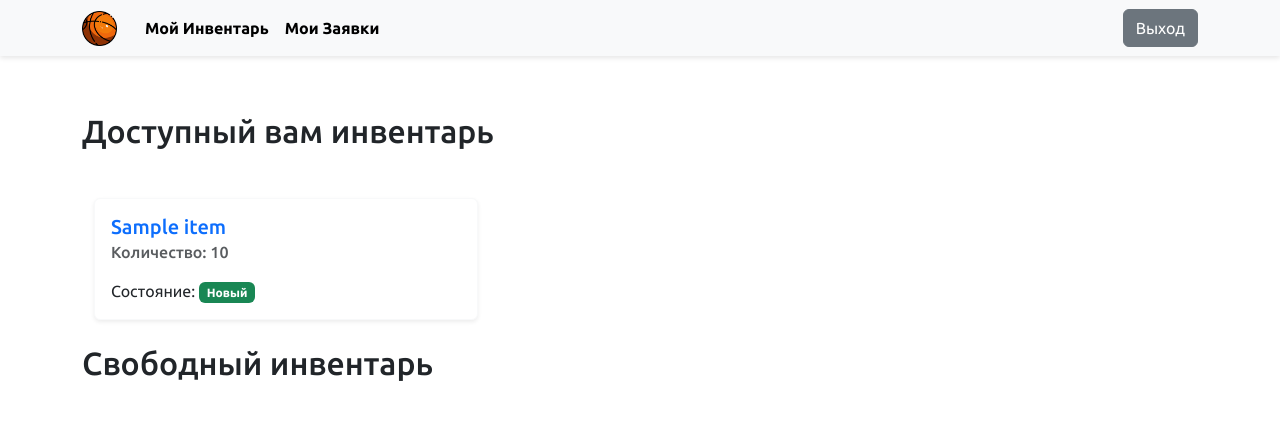
After one commit to PavelFr8/Inventory-control, a Flask app: page /inventory/my_inventory in a window 1280 px wide. The commit adds this page. Shown: the top 429 px of the page. Run offline with Flask 3, Linux system fonts and the light colour scheme; a user stored in the database is signed in; tables that the repository leaves empty hold one stand-in row (values such as "Sample post").

Commit message:
add inventory items - deleting - adding new - admin dashboard - assinging users

```diff
--- a/app/__init__.py
+++ b/app/__init__.py
@@ -69,6 +69,9 @@ def create_app():
     import app.modules.register as register
     app.register_blueprint(register.module)
 
+    import app.modules.inventory as inventory
+    app.register_blueprint(inventory.module)
+
     logger.info("Flask application initialized successfully.")
 
     return app
--- /dev/null
+++ b/app/modules/inventory/__init__.py
@@ -0,0 +1,5 @@
+from flask import Blueprint
+
+module = Blueprint('inventory', __name__, url_prefix ='/inventory')
+
+from app.modules.inventory import routes
--- /dev/null
+++ b/app/modules/inventory/forms.py
@@ -0,0 +1,31 @@
+from flask_wtf import FlaskForm
+
+from wtforms import SubmitField, StringField, IntegerField, SelectField
+from wtforms.validators import DataRequired
+
+from app.models import ItemState
+
+class CreateItemForm(FlaskForm):
+    name = StringField('Name', validators=[DataRequired()])
+    quantity = IntegerField('Quantity', validators=[DataRequired()])
+    submit = SubmitField('Create')
+
+
+class ChangeItemForm(FlaskForm):
+    name = StringField('Name', validators=[DataRequired()])
+    quantity = IntegerField('Quantity', validators=[DataRequired()])
+    state = SelectField(
+        "Состояние",
+        choices=[
+            (ItemState.NEW.value, "Новый"),
+            (ItemState.USED.value, "Используемый"),
+            (ItemState.BROKEN.value, "Сломан"),
+        ],
+        validators=[DataRequired()],
+    )
+    submit = SubmitField('Change')
+
+
+class AssignItemForm(FlaskForm):
+    user_id = SelectField('Назначить пользователю')
+    submit = SubmitField('Назначить')
--- /dev/null
+++ b/app/modules/inventory/routes.py
@@ -0,0 +1,115 @@
+from flask import render_template, redirect, url_for, request
+from flask_login import login_required, current_user
+
+from app.models import Item, ItemState, User
+from app import db, logger
+from . import module, forms
+
+
+# shows items
+@module.route('/my_inventory', methods=['GET'])
+@login_required
+def my_inventory():
+    items = []
+    available_items = []
+    users = []
+    form = forms.CreateItemForm()
+    form2 = forms.ChangeItemForm()
+    form3 = forms.AssignItemForm()
+
+    if current_user.role.name == 'admin':
+        items = Item.query.all()
+        users = [user for user in User.query.all() if user.role.name != 'admin']
+    if current_user.role.name == 'user':
+        items = Item.query.filter_by(take_user_id=current_user.id).all()
+        available_items = Item.query.filter_by(take_user_id=None).all()
+
+
+    form3.user_id.choices = [(user.id, user.name) for user in users]
+    form3.user_id.choices.append((0, " "))
+
+    return render_template('inventory/my_inventory.html', title='Доступный инвентарь', items=items, form=form,
+                           form2=form2, form3=form3, users=users, available_items=available_items)
+
+@module.route('/add_item', methods=['POST'])
+@login_required
+def add_item():
+    form = forms.CreateItemForm()
+
+    if form.validate_on_submit():
+        logger.debug(f"Processing new inventory item: {form.name.data}")
+        try:
+            item = Item(
+                name=form.name.data,
+                quantity=form.quantity.data
+            )
+            db.session.add(item)
+            db.session.commit()
+            logger.info(f"Item {form.name.data} successfully added.")
+            return redirect(url_for('inventory.my_inventory'))
+        except Exception as e:
+            logger.error(f"Error adding item {form.name.data}: {e}")
+            db.session.rollback()
+            return render_template('inventory/my_inventory.html', title='Доступный инвентарь', form=form,
+                                   message='Произошла непредвиденная ошибка.')
+
+
+@module.route('/change_item/<int:id>', methods=['POST'])
+@login_required
+def change_item(id):
+    form = forms.ChangeItemForm()
+
+    if form.validate_on_submit():
+        logger.debug(f"Processing changing inventory item: {form.name.data}")
+        try:
+            if form.state.data == 'new':
+                form.state.data = ItemState.NEW
+            elif form.state.data == 'used':
+                form.state.data = ItemState.USED
+            elif form.state.data == 'broken':
+                form.state.data = ItemState.BROKEN
+
+            item: Item = Item.query.get(id)
+            item.name = form.name.data
+            item.quantity = form.quantity.data
+            item.state = form.state.data
+            db.session.add(item)
+            db.session.commit()
+            logger.info(f"Item {form.name.data} successfully added.")
+            return redirect(url_for('inventory.my_inventory'))
+        except Exception as e:
+            logger.error(f"Error adding item {form.name.data}: {e}")
+            db.session.rollback()
+            return render_template('inventory/my_inventory.html', title='Доступный инвентарь', form=form,
+                                   message='Произошла непредвиденная ошибка.')
+
+@module.route('/delete_item/<int:id>')
+@login_required
+def delete_item(id):
+    item = Item.query.get(id)
+    db.session.delete(item)
+    db.session.commit()
+    logger.debug(f"Successfully delete item {item.name}")
+    return redirect(url_for('inventory.my_inventory'))
+
+
+@module.route('/assign_item/<int:id>', methods=['POST'])
+@login_required
+def assign_item(id):
+    form = forms.AssignItemForm()
+    users = [user for user in User.query.all() if user.role.name != 'admin']
+
+    form.user_id.choices = [(user.id, user.name) for user in users]
+    form.user_id.choices.append((0, " "))
+    if form.validate_on_submit():
+        try:
+            item: Item = Item.query.get(id)
+            item.take_user_id = form.user_id.data if form.user_id != 0 else None
+            # item.state = ItemState.USED
+            db.session.commit()
+            logger.info(f"Item {item.name} assigned to user ID {form.user_id.data}.")
+            return redirect(url_for('inventory.my_inventory'))
+        except Exception as e:
+            logger.error(f"Error assigning item {id}: {e}")
+            db.session.rollback()
+            return redirect(url_for('inventory.my_inventory', message='Произошла ошибка назначения.'))
--- a/app/templates/base.html
+++ b/app/templates/base.html
@@ -21,14 +21,14 @@
         <ul class="navbar-nav me-auto">
           {% if current_user.role.name == 'user' %}
             <li class="nav-item">
-              <a class="nav-link active" aria-current="page" href="#">Мой Инвентарь</a>
+              <a class="nav-link active" aria-current="page" href="{{ url_for('inventory.my_inventory') }}">Мой Инвентарь</a>
             </li>
             <li class="nav-item">
               <a class="nav-link active" href="#">Мои Заявки</a>
             </li>
           {% elif current_user.role.name == 'admin' %}
             <li class="nav-item">
-              <a class="nav-link active" aria-current="page" href="#">Инвентарь</a>
+              <a class="nav-link active" aria-current="page" href="{{ url_for('inventory.my_inventory') }}">Инвентарь</a>
             </li>
             <li class="nav-item">
               <a class="nav-link active" href="#">Заявки</a>
--- /dev/null
+++ b/app/templates/inventory/my_inventory.html
@@ -0,0 +1,193 @@
+{% extends "base.html" %}
+
+{% block content %}
+    {% if current_user.role.name == 'admin' %}
+    <link href="{{ url_for('static', filename='css/my_inventory.css') }}" rel="stylesheet">
+    <h2 class="mb-4"><button class="btn btn-primary" data-bs-toggle="modal" data-bs-target="#inventoryModal">
+        Добавить
+    </button>
+     Доступный инвентарь</h2>
+    <!-- Modal для добавления нового инвентаря -->
+    <div class="modal fade" id="inventoryModal" tabindex="-1" aria-labelledby="inventoryModal" aria-hidden="true">
+        <div class="modal-dialog">
+            <div class="modal-content">
+                <div class="modal-header">
+                    <h5 class="modal-title">Добавление нового инвентаря</h5>
+                    <button type="button" class="btn-close" data-bs-dismiss="modal" aria-label="Закрыть"></button>
+                </div>
+                <div class="modal-body">
+                    <form action="{{ url_for('inventory.add_item') }}" method="post" id="itemForm">
+                        {{ form.hidden_tag() }}  <!-- CSRF токен -->
+                        <div class="form-floating mb-3">
+                            {{ form.name(class="form-control", id="floatingName", placeholder='Название') }}
+                            <label for="floatingName">Название</label>
+                            {% for error in form.name.errors %}
+                                <div class="alert alert-danger" role="alert">
+                                    {{ error }}
+                                </div>
+                            {% endfor %}
+                        </div>
+                        <div class="form-floating mb-3">
+                            {{ form.quantity(class="form-control", id="floatingQuantity", placeholder='Количество') }}
+                            <label for="floatingQuantity">Количество</label>
+                            {% for error in form.quantity.errors %}
+                                <div class="alert alert-danger" role="alert">
+                                    {{ error }}
+                                </div>
+                            {% endfor %}
+                        </div>
+                        <div class="modal-footer">
+                            <button class="btn btn-primary" type="submit">Добавить</button>
+                        </div>
+                    </form>
+                </div>
+            </div>
+        </div>
+    </div>
+    {% endif %}
+{% if current_user.role.name == 'user' %}
+    <h2 class="mb-4">
+     Доступный вам инвентарь</h2>
+{% endif %}
+
+<div class="container mt-5">
+    <div class="d-flex flex-wrap justify-content-start">
+        {% for item in items %}
+        <div class="card shadow-sm border-light me-3 mb-4" style="width: 24rem;">
+            <div class="card-body">
+                <h5 class="card-title text-primary">{{ item.name }}</h5>
+                <h6 class="card-subtitle mb-3 text-muted">Количество: {{ item.quantity }}</h6>
+                    <p class="card-text">
+                        Состояние:
+                        {% if item.state.value == 'new' %}
+                            <span class="badge bg-success">Новый</span>
+                        {% elif item.state.value == "used" %}
+                            <span class="badge bg-warning text-dark">Используемый</span>
+                        {% elif item.state.value == "broken" %}
+                            <span class="badge bg-danger">Сломан</span>
+                        {% endif %}
+                    </p>
+                {% if current_user.role.name == 'admin' %}
+                    {% if item.user.id %}
+                    <p class="card-text">Закреплено: {{ item.user.name }}</p>
+                    {% endif %}
+                <p class="card-text text-muted" style="font-size: small; position: absolute; bottom: 5.5vh; right: 10px;">
+                {{ item.created_at.strftime("%H:%M %d.%m.%Y") }}
+                </p>
+                {% endif %}
+            </div>
+            {% if current_user.role.name == 'admin' %}
+            <div class="card-footer d-flex justify-content-between">
+                <button class="btn btn-outline-primary btn-sm"  data-bs-toggle="modal" data-bs-target="#changeInventoryModal{{ item.id }}">Редактировать</button>
+                <a href="{{ url_for('inventory.delete_item', id=item.id) }}" class="btn btn-outline-danger btn-sm">Удалить</a>
+                <a href="#" class="btn btn-outline-secondary btn-sm" data-bs-toggle="modal" data-bs-target="#assignItemModal{{ item.id }}">Назначить</a>
+
+                <!-- Modal for assigning user -->
+                <div class="modal fade" id="assignItemModal{{ item.id }}" tabindex="-1" aria-labelledby="assignItemModal" aria-hidden="true">
+                    <div class="modal-dialog">
+                        <div class="modal-content">
+                            <div class="modal-header">
+                                <h5 class="modal-title">Назначить инвентарь</h5>
+                                <button type="button" class="btn-close" data-bs-dismiss="modal" aria-label="Закрыть"></button>
+                            </div>
+                            <div class="modal-body">
+                                <form action="{{ url_for('inventory.assign_item', id=item.id) }}" method="POST">
+                                    {{ form3.hidden_tag() }}
+                                    <div class="form-floating mb-3">
+                                        {{ form3.user_id(class="form-control", id="floatingQuantity", placeholder='Назначить') }}
+                                        <label for="userSelect">Выберите работника</label>
+                                        {% for error in form3.user_id.errors %}
+                                            <div class="alert alert-danger" role="alert">
+                                                {{ error }}
+                                            </div>
+                                        {% endfor %}
+                                    </div>
+                                    <div class="modal-footer">
+                                        <button type="submit" class="btn btn-primary">Назначить</button>
+                                    </div>
+                                </form>
+                            </div>
+                        </div>
+                    </div>
+                </div>
+                <!-- Modal для редактирования инвентаря -->
+                <div class="modal fade" id="changeInventoryModal{{ item.id }}" tabindex="-1" aria-labelledby="changeInventoryModal" aria-hidden="true">
+                    <div class="modal-dialog">
+                        <div class="modal-content">
+                            <div class="modal-header">
+                                <h5 class="modal-title">Редактирование инвентаря</h5>
+                                <button type="button" class="btn-close" data-bs-dismiss="modal" aria-label="Закрыть"></button>
+                            </div>
+                            <div class="modal-body">
+                                <form action="{{ url_for('inventory.change_item', id=item.id) }}" method="POST" id="itemForm">
+                                    {{ form2.hidden_tag() }}  <!-- CSRF токен -->
+                                    <div class="form-floating mb-3">
+                                        {{ form2.name(class="form-control", id="floatingName", placeholder='Название', value=item.name) }}
+                                        <label for="floatingName">Название</label>
+                                        {% for error in form.name.errors %}
+                                            <div class="alert alert-danger" role="alert">
+                                                {{ error }}
+                                            </div>
+                                        {% endfor %}
+                                    </div>
+                                    <div class="form-floating mb-3">
+                                        {{ form2.quantity(class="form-control", id="floatingQuantity", placeholder='Количество', value=item.quantity) }}
+                                        <label for="floatingQuantity">Количество</label>
+                                        {% for error in form.quantity.errors %}
+                                            <div class="alert alert-danger" role="alert">
+                                                {{ error }}
+                                            </div>
+                                        {% endfor %}
+                                    </div>
+                                    <div class="form-floating mb-3">
+                                        {{ form2.state(class="form-control", id="floatingQuantity", placeholder='Количество', value=item.state) }}
+                                        <label for="floatingQuantity">Количество</label>
+                                        {% for error in form.quantity.errors %}
+                                            <div class="alert alert-danger" role="alert">
+                                                {{ error }}
+                                            </div>
+                                        {% endfor %}
+                                    </div>
+                                    <div class="modal-footer">
+                                        <button class="btn btn-primary" type="submit">Изменить</button>
+                                    </div>
+                                </form>
+                            </div>
+                        </div>
+                    </div>
+                </div>
+            </div>
+            {% endif %}
+        </div>
+        {% endfor %}
+    </div>
+</div>
+{% if current_user.role.name == 'user' %}
+    <h2 class="mb-4">Свободный инвентарь</h2>
+<div class="container mt-5">
+    <div class="d-flex flex-wrap justify-content-start">
+        {% for item in available_items %}
+        <div class="card shadow-sm border-light me-3 mb-4" style="width: 24rem;">
+            <div class="card-body">
+                <h5 class="card-title text-primary">{{ item.name }}</h5>
+                <h6 class="card-subtitle mb-3 text-muted">Количество: {{ item.quantity }}</h6>
+                    <p class="card-text">
+                        Состояние:
+                        {% if item.state.value == 'new' %}
+                            <span class="badge bg-success">Новый</span>
+                        {% elif item.state.value == "used" %}
+                            <span class="badge bg-warning text-dark">Используемый</span>
+                        {% elif item.state.value == "broken" %}
+                            <span class="badge bg-danger">Сломан</span>
+                        {% endif %}
+                    </p>
+            </div>
+            <div class="card-footer d-flex justify-content-between">
+                <a href="#" class="btn btn-outline-secondary btn-sm" data-bs-toggle="modal">Запросить</a>
+            </div>
+        </div>
+        {% endfor %}
+    </div>
+</div>
+{% endif %}
+{% endblock %}
--- a/app/templates/main/main.html
+++ b/app/templates/main/main.html
@@ -1,8 +1,7 @@
 {% extends "base.html" %}
 
 {% block content %}
-    <h1>MAIN PAGE!!!1!!!!1111</h1>
     {% if current_user.is_authenticated %}
-      <h2>Hi {{ current_user.name }}!</h2>
+      <h2>Добрый день, {{ current_user.name }}!</h2>
     {% endif %}
 {% endblock %}
--- a/app/templates/register/register.html
+++ b/app/templates/register/register.html
@@ -10,7 +10,7 @@
 </head>
 <body class="d-flex align-items-center py-4 bg-light">
 <main class="form-signin w-100 m-auto">
-  <form action="" method="post" lang="{{ g.locale }}">
+  <form action="" method="post">
     {{ form.hidden_tag() }}
     <a href="/" class="logo-container"><img src="{{ url_for('static', filename='img/logo.png') }}" class="mt-4" width="150px"></a>
     <h1 class="mb-4 mt-4 text1">Регистрация</h1>
```
Also changed, not shown: app/static/css/my_inventory.css (added, +7 -0 lines).
